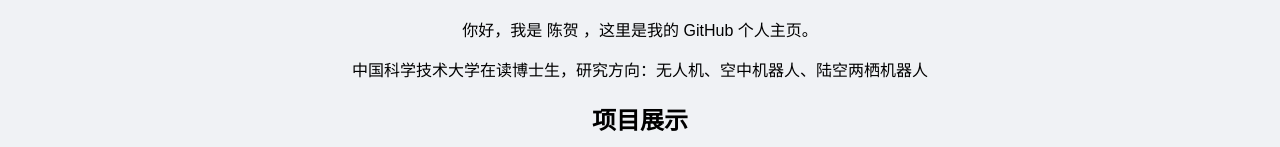
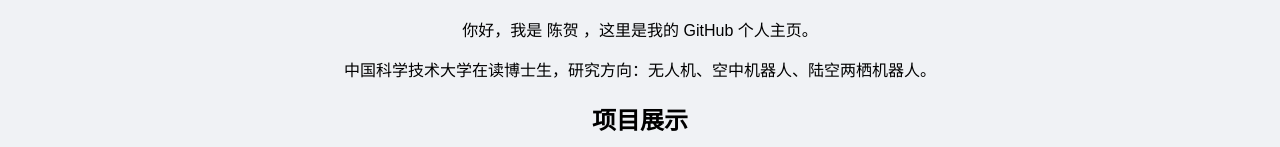
Before and after one commit to ustc-ch/ustc-ch.github.io, a plain HTML site: page index.html in a window 1280 px wide. Shown: the part 207-354 px from the top of the page. Drawn offline with Linux system fonts and the light colour scheme.

Commit message:
Update index.html

```diff
--- a/index.html
+++ b/index.html
@@ -42,7 +42,7 @@
   <section>
     <h2>关于我</h2>
     <p>你好，我是 陈贺 ，这里是我的 GitHub 个人主页。</p>
-    <p>中国科学技术大学在读博士生，研究方向：无人机、空中机器人、陆空两栖机器人</p>
+    <p>中国科学技术大学在读博士生，研究方向：无人机、空中机器人、陆空两栖机器人。</p>
 
     <h2>项目展示</h2>
     <ul>
```
